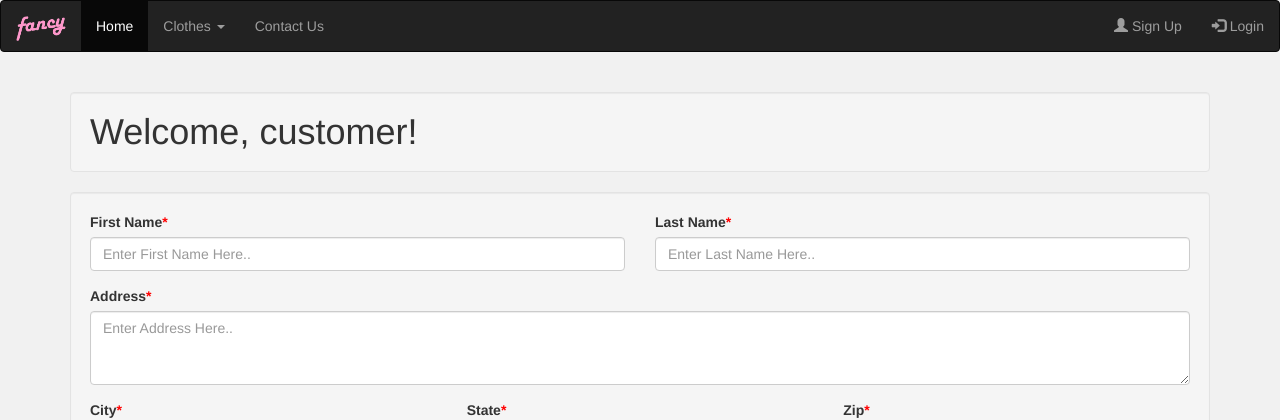
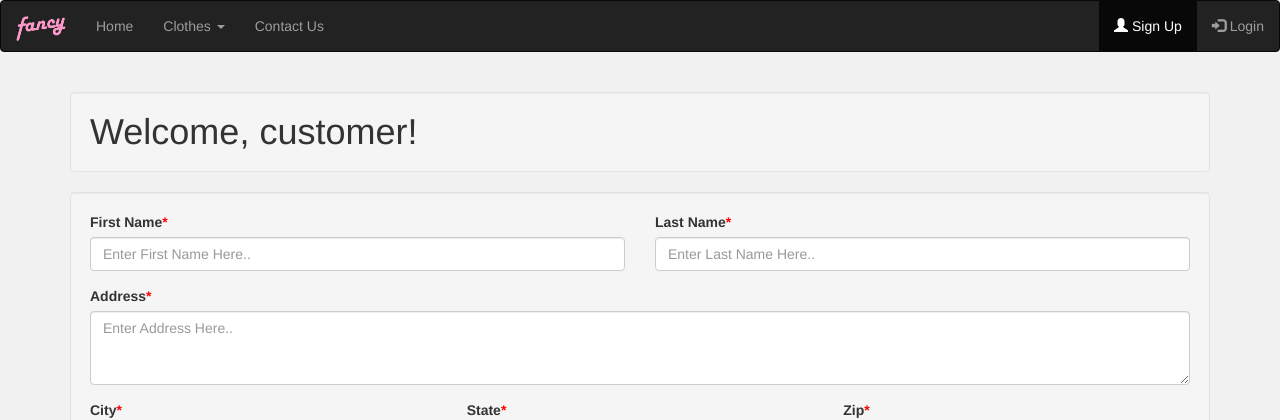
Before and after one commit to MarkyzZz/fancy_website, a PHP site: page /register in a window 1280 px wide. Shown: the top 420 px of the page. Run offline with PHP 8.4, Linux system fonts and the light colour scheme; some libraries are stand-ins or nearby versions.

Commit message:
Added dinamic active class

```diff
--- a/app/views/contacts.view.php
+++ b/app/views/contacts.view.php
@@ -18,7 +18,13 @@
       </div>
     </div>
 </div>
+<script type="text/javascript">
 
+  $(document).ready(function(){
+    $('.navbar').find('active').removeClass('active');
+    $('.contacts').addClass('active');
+  });
+</script>
 <?php
 
 //include 'master/social.view.php';
--- a/app/views/index.view.php
+++ b/app/views/index.view.php
@@ -47,7 +47,13 @@ include 'master/header.view.php';
     </a>
   </div>
 </div>
+<script type="text/javascript">
 
+  $(document).ready(function(){
+    $('.navbar').find('active').removeClass('active');
+    $('.home').addClass('active');
+  });
+</script>
 <?php  ?>
 <?php
 
--- a/app/views/loginpage.view.php
+++ b/app/views/loginpage.view.php
@@ -37,7 +37,13 @@
         <div class='col-md-3'></div>
     </div>
 </div>
+<script type="text/javascript">
 
+  $(document).ready(function(){
+    $('.navbar').find('active').removeClass('active');
+    $('.login').addClass('active');
+  });
+</script>
 
 <?php
 
--- a/app/views/master/header.view.php
+++ b/app/views/master/header.view.php
@@ -21,22 +21,22 @@
       <a class="navbar-brand" href="/" style="color:#ff97cb; font-weight: bold"><img src="public/resources/img/main/logo.gif" alt="fancy" width="50" height="25"></a>
     </div>
     <ul class="nav navbar-nav">
-      <li class="active"><a href="/">Home</a></li>
-      <li class="dropdown"><a class="dropdown-toggle" data-toggle="dropdown" href="#">Clothes <span class="caret"></span></a>
+      <li class="home"><a href="/">Home</a></li>
+      <li class="dropdown clothes"><a class="dropdown-toggle" data-toggle="dropdown" href="#">Clothes <span class="caret"></span></a>
         <ul class="dropdown-menu">
           <li><a href="/men">Men</a></li>
           <li><a href="/women">Women</a></li>
         </ul>
       </li>
-      <li><a href="/contacts">Contact Us</a></li>
+      <li class="contacts"><a href="/contacts">Contact Us</a></li>
     </ul>
     <ul class="nav navbar-nav navbar-right">
     <?php if(isset($_SESSION['user'])) :?>
-      <li><a href="#"><span class="glyphicon glyphicon-user"></span>&nbsp<?=$_SESSION['user'][0]->first_name . ' ' . $_SESSION['user'][0]->last_name?></a></li>
-      <li><a href="/" onclick="$.post('/logout');"><span class="glyphicon glyphicon-log-in"></span>&nbspLog Out</a></li>
+      <li class="user"><a href="#"><span class="glyphicon glyphicon-user"></span>&nbsp<?=$_SESSION['user'][0]->first_name . ' ' . $_SESSION['user'][0]->last_name?></a></li>
+      <li class="logout"><a href="/" onclick="$.post('/logout');"><span class="glyphicon glyphicon-log-in"></span>&nbspLog Out</a></li>
     <?php else :?>
-      <li><a href="/register"><span class="glyphicon glyphicon-user"></span> Sign Up</a></li>
-      <li><a href="/login"><span class="glyphicon glyphicon-log-in"></span> Login</a></li>
+      <li class="register"><a href="/register"><span class="glyphicon glyphicon-user"></span> Sign Up</a></li>
+      <li class="login"><a href="/login"><span class="glyphicon glyphicon-log-in"></span> Login</a></li>
     <?php endif ?>
 
     </ul>
--- a/app/views/men.view.php
+++ b/app/views/men.view.php
@@ -19,7 +19,13 @@
   </div>
 
 </div>
+<script type="text/javascript">
 
+  $(document).ready(function(){
+    $('.navbar').find('active').removeClass('active');
+    $('.clothes').addClass('active');
+  });
+</script>
 <?php
 
 // include 'master/social.view.php';
--- a/app/views/registration.view.php
+++ b/app/views/registration.view.php
@@ -56,7 +56,13 @@
 				</div>
 	</div>
 	</div>
+<script type="text/javascript">
 
+	$(document).ready(function(){
+		$('.navbar').find('active').removeClass('active');
+		$('.register').addClass('active');
+	});
+</script>
 <?php
 	include 'master/footer.view.php';
 
--- a/app/views/women.view.php
+++ b/app/views/women.view.php
@@ -22,7 +22,13 @@
 	</div>
 
 </div>
+<script type="text/javascript">
 
+  $(document).ready(function(){
+    $('.navbar').find('active').removeClass('active');
+    $('.clothes').addClass('active');
+  });
+</script>
 <?php
 
 // include 'master/social.view.php';
```
